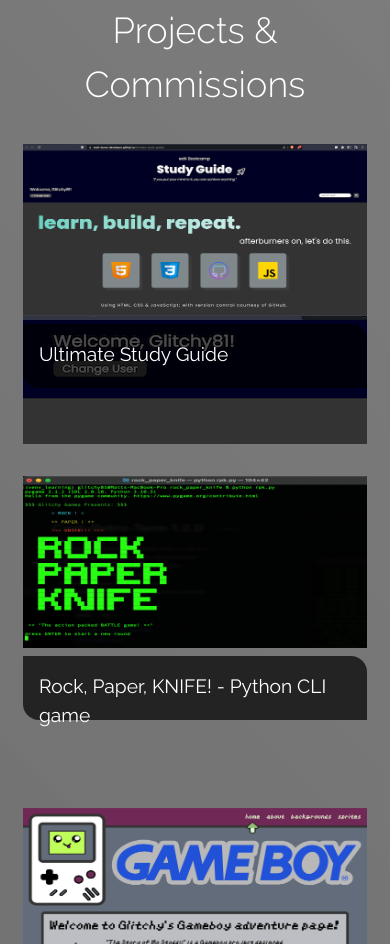
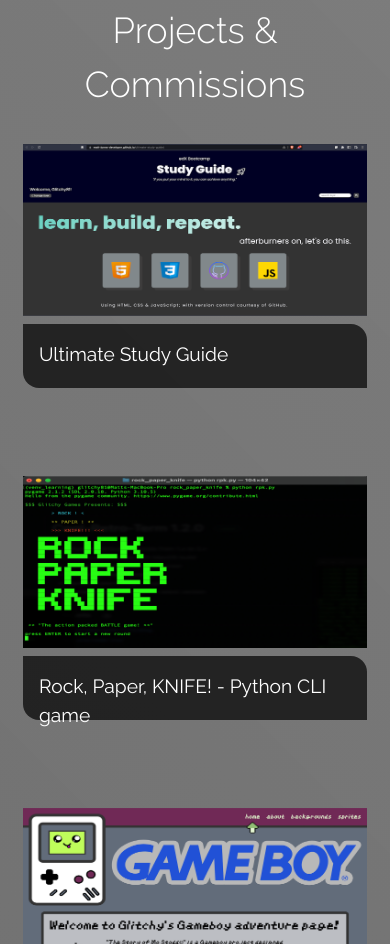
Before and after one commit to Matt-Jones-Developer/Portfolio, a plain HTML site: page index.html in a window 390 px wide. Shown: the part 2113-3057 px from the top of the page. Drawn offline with Linux system fonts and the light colour scheme.

Commit message:
responsive changes

```diff
--- a/assets/css/style.css
+++ b/assets/css/style.css
@@ -649,9 +649,6 @@
     padding-top: 1rem;
   }
 
-  #studyguide {
-    background-image: url("../images/png/screenshots/ultimate_study_guide_topgrid_screenshot.png");
-  }
 
   #project-item {
     object-fit: scale-down;
@@ -699,7 +696,8 @@
   .grid-container {
     grid-template-columns: 1fr 1fr;
     grid-template-rows:
-      500px 400px 400px 400px;
+      600px 300px 300px 300px;
+    gap: 2rem;
     grid-template-areas:
       "studyguide studyguide"
       "rpk gameboy"
@@ -728,6 +726,12 @@
     gap: 6px;
   }
 
+  .grid-container {
+    grid-template-rows:
+    500px 300px 300px 300px;
+    gap: 1rem;
+  }
+
   #about-text {
     width: 750px;
   }
@@ -740,6 +744,12 @@
     margin-right: 3px;
     margin-bottom: 2rem;
     gap: 7px;
+  }
+
+  .grid-container {
+    grid-template-rows:
+    300px 300px 300px 300px;
+    gap: 4rem;
   }
 }
 
@@ -881,6 +891,7 @@
 
   .grid-container {
     display: block;
+    margin-bottom: -2rem;
   }
 
   .project-item {
```
